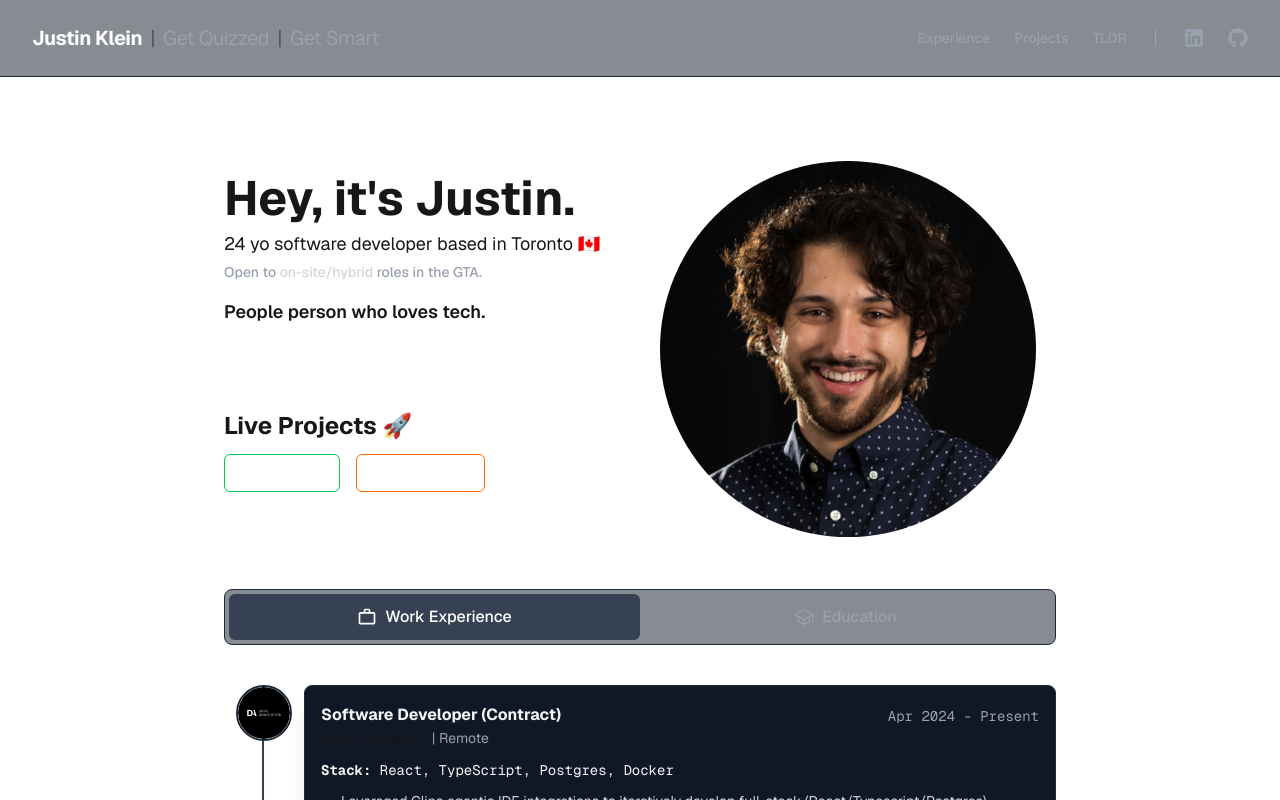
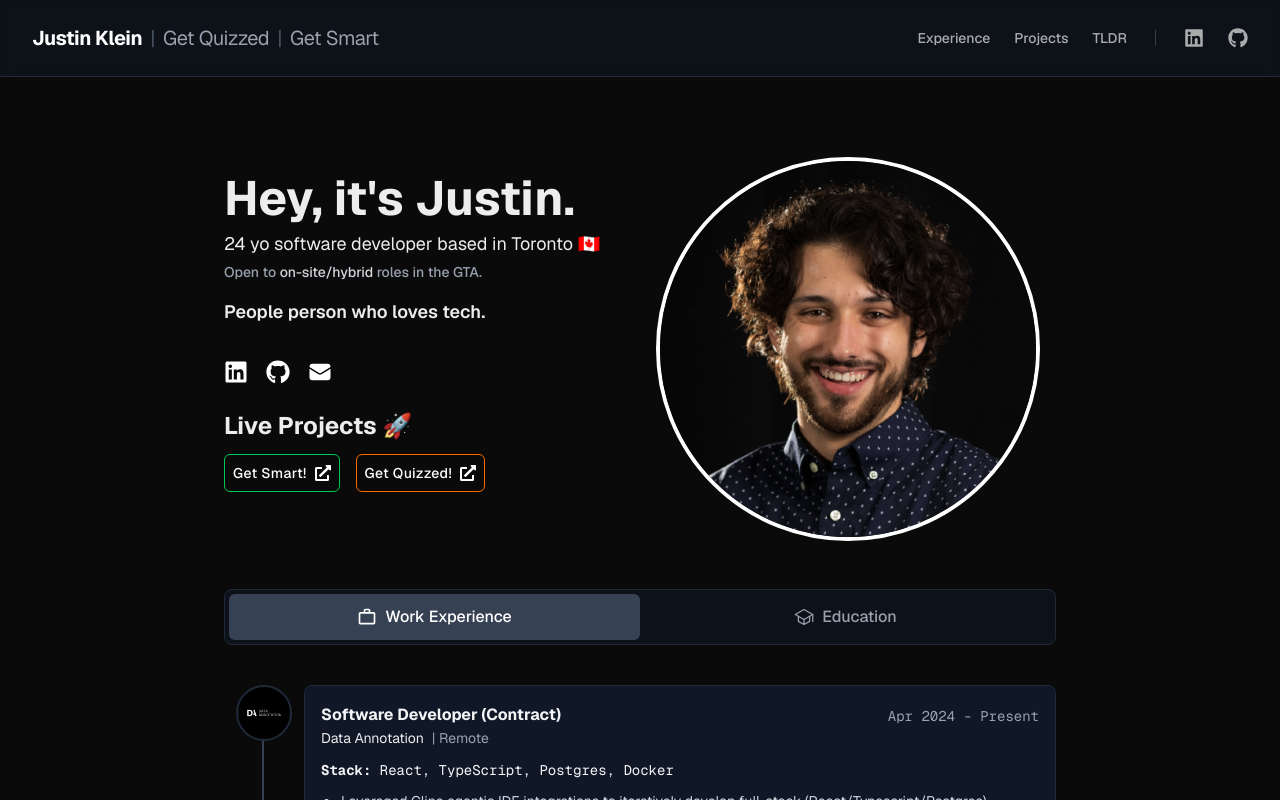
Before and after one commit to justinklein2001/justinklein.ca, a Next.js app in the folder portfolio/: page / in a window 1280 px wide. Shown: the top 800 px of the page. Built offline with nearby package versions, Linux system fonts and the light colour scheme.

Commit message:
enforce consistent dark theme

```diff
--- a/portfolio/app/globals.css
+++ b/portfolio/app/globals.css
@@ -1,8 +1,8 @@
 @import "tailwindcss";
 
 :root {
-  --background: #ffffff;
-  --foreground: #171717;
+  --background: #0a0a0a;
+  --foreground: #ededed;
 }
 
 @theme inline {
@@ -12,12 +12,6 @@
   --font-mono: var(--font-geist-mono);
 }
 
-@media (prefers-color-scheme: dark) {
-  :root {
-    --background: #0a0a0a;
-    --foreground: #ededed;
-  }
-}
 
 body {
   background: var(--background);
--- a/portfolio/app/page.tsx
+++ b/portfolio/app/page.tsx
@@ -15,15 +15,15 @@ export default function Home() {
         currentApp="portfolio"
         rightContent={
           <div className="flex items-center gap-6">
-            <a href="#experience" className="text-sm font-medium text-gray-400 hover:text-white transition-colors hidden sm:block">Experience</a>
-            <a href="#projects" className="text-sm font-medium text-gray-400 hover:text-white transition-colors hidden sm:block">Projects</a>
-            <a href="#summary" className="text-sm font-medium text-gray-400 hover:text-white transition-colors hidden sm:block">TLDR</a>
-            <div className="h-4 w-px bg-white/20 mx-1 hidden sm:block" />
+            <a href="#experience" className="text-sm font-medium text-[var(--foreground)] opacity-70 hover:opacity-100 transition-colors hidden sm:block">Experience</a>
+            <a href="#projects" className="text-sm font-medium text-[var(--foreground)] opacity-70 hover:opacity-100 transition-colors hidden sm:block">Projects</a>
+            <a href="#summary" className="text-sm font-medium text-[var(--foreground)] opacity-70 hover:opacity-100 transition-colors hidden sm:block">TLDR</a>
+            <div className="h-4 w-px bg-[var(--foreground)]/20 mx-1 hidden sm:block" />
             <a
                 href="https://www.linkedin.com/in/justinklein2001/"
                 target="_blank"
                 rel="noopener noreferrer"
-                className="text-gray-400 hover:text-white transition-colors"
+                className="text-[var(--foreground)] opacity-70 hover:opacity-100 transition-colors"
             >
                 <FaLinkedin className="h-5 w-5" />
             </a>
@@ -31,7 +31,7 @@ export default function Home() {
                 href="https://github.com/justinklein2001"
                 target="_blank"
                 rel="noopener noreferrer"
-                className="text-gray-400 hover:text-white transition-colors"
+                className="text-[var(--foreground)] opacity-70 hover:opacity-100 transition-colors"
             >
                 <FaGithub className="h-5 w-5" />
             </a>
```
